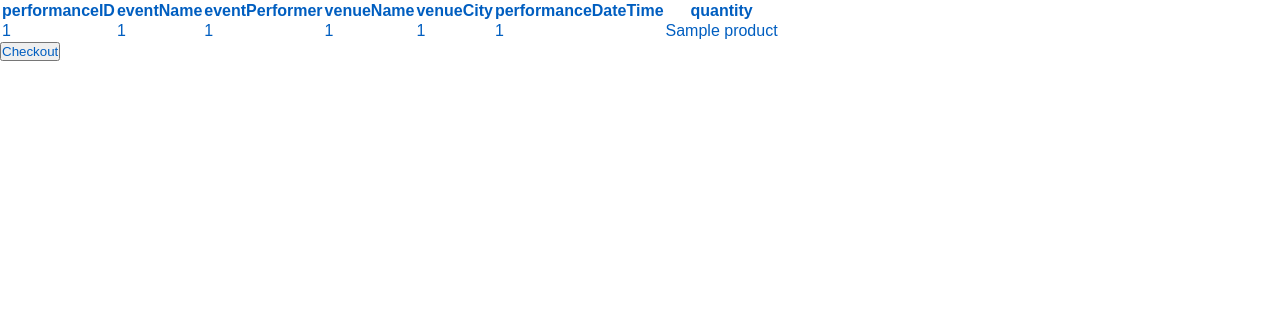
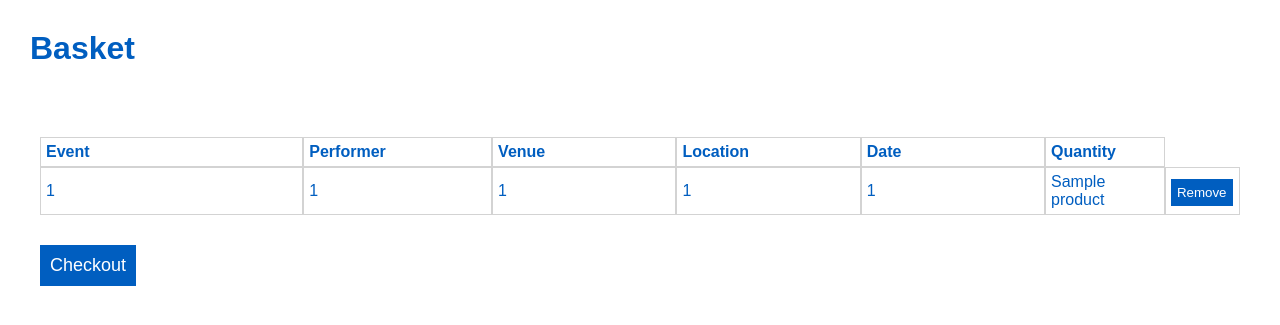
Before and after one commit to William-Eddy/myTickets, a Flask app: template templates/basket.html in a window 1280 px wide. Shown: the part 135-460 px from the top of the page. Run offline with Flask 2, Linux system fonts and the light colour scheme; the template is opened without the code that fills it: most values are stand-ins (such as "Sample title", 1, 10 or a date in 2020).

Commit message:
styling applied, remove ticket button added

```diff
--- a/static/css/theme.css
+++ b/static/css/theme.css
@@ -150,3 +150,27 @@ nav ul li{
 .performanceTable tr:nth-child(odd){
   background-color: #f2f2f2;
 }
+
+.pagePad{
+  padding: 40px;
+}
+
+.basketTable td{
+  padding: 5px;
+  border: 1px solid lightGrey;
+}
+
+.basketTable th{
+  padding: 5px;
+  border: 1px solid lightGrey;
+}
+
+th{
+  text-align: left;
+}
+
+#checkoutButton{
+  margin-top: 30px;
+  font-size: 18px;
+  padding: 10px;
+}
--- a/templates/basket.html
+++ b/templates/basket.html
@@ -5,11 +5,16 @@
 {% block content %}
 {{ super() }}
 
-{% include "basketSummary.html" %}
+<h1 class="pageTitle">Basket</h1>
 
-<form action="/checkout/payment">
-  <input type="submit" value="Checkout" />
-</form>
+<div class="pagePad">
 
+  {% include "basketSummary.html" %}
+
+  <form action="/checkout/payment">
+    <input type="submit" class="button" id="checkoutButton" value="Checkout" />
+  </form>
+
+</div>
 
 {% endblock %}
--- a/templates/basketSummary.html
+++ b/templates/basketSummary.html
@@ -1,22 +1,28 @@
-<table>
+
+<div class="basketTable">
+  <table cellspacing="0">
     <tr>
-    <th>performanceID</th>
-    <th>eventName</th>
-    <th>eventPerformer</th>
-    <th>venueName</th>
-    <th>venueCity</th>
-    <th>performanceDateTime</th>
-    <th>quantity</th>
+      <th>Event</th>
+      <th>Performer</th>
+      <th>Venue</th>
+      <th>Location</th>
+      <th>Date</th>
+      <th>Quantity</th>
     </tr>
     {% for product in basketData %}
     <tr>
-    <td>{{product[0][0]}}</td>
-    <td>{{product[0][1]}}</td>
-    <td>{{product[0][2]}}</td>
-    <td>{{product[0][3]}}</td>
-    <td>{{product[0][4]}}</td>
-    <td>{{product[0][5]}}</td>
-    <td>{{product[1]}}</td>
+      <td style="width:10%">{{product[0][1]}}</td>
+      <td style="width:7%">{{product[0][2]}}</td>
+      <td style="width:7%">{{product[0][3]}}</td>
+      <td style="width:7%">{{product[0][4]}}</td>
+      <td style="width:7%">{{product[0][5]}}</td>
+      <td style="width:3%">{{product[1]}}</td>
+      <td style="width:0.1%">
+        <form onSubmit="">
+          <input type="submit" class="button" value="Remove" />
+        </form>
+      </td>
     </tr>
     {% endfor %}
   </table>
+</div>
```
Lines whose indentation alone changed are shown as unchanged.
